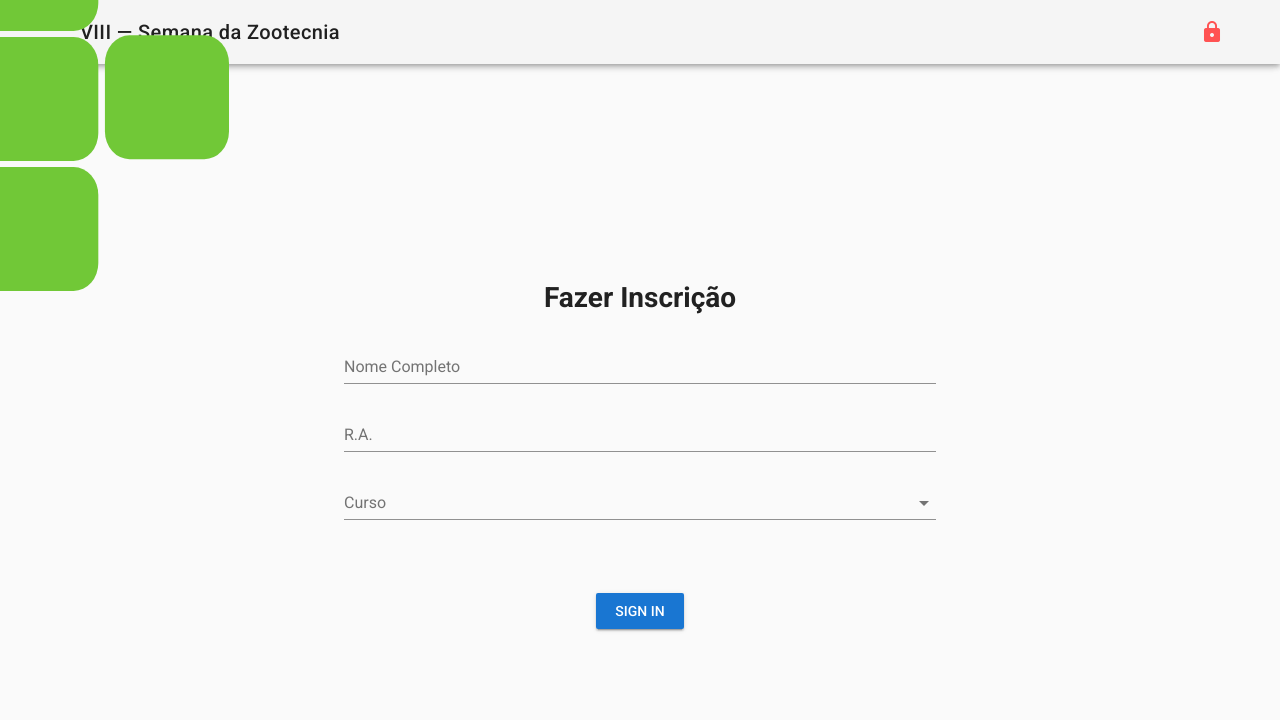
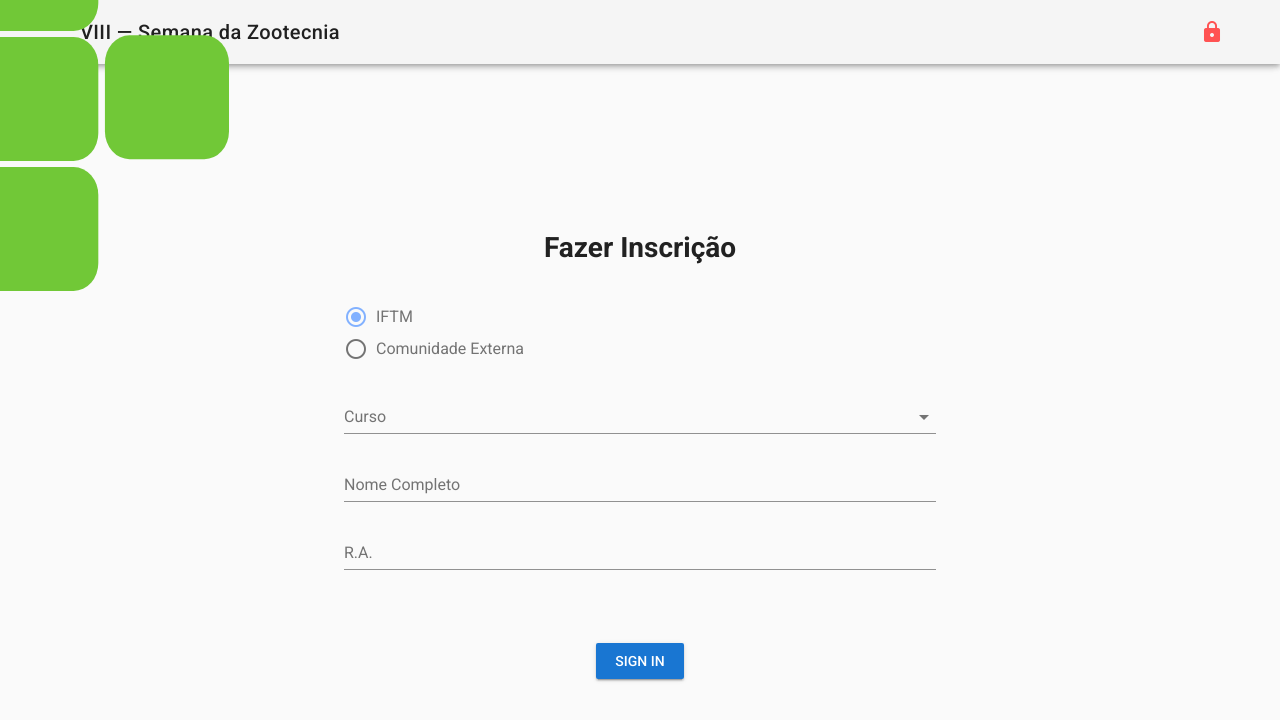
Before and after one commit to luccasFelippeOliveira/frontend-semana-zootecnia, a Vue app: page /inscricao in a window 1280 px wide. Shown: the top 720 px of the page. Built offline with nearby package versions, Linux system fonts and the light colour scheme.

Commit message:
formulario de inscricao feito.

```diff
--- a/src/components/Inscricao.vue
+++ b/src/components/Inscricao.vue
@@ -8,13 +8,32 @@
         <v-form>
           <v-layout column>
             <v-flex>
-              <v-text-field name="nome" label="Nome Completo" id="nome" v-model="name" required></v-text-field>
+              <v-radio-group v-model="radioGroup">
+                <v-radio label="IFTM" value="iftm" ></v-radio>
+                <v-radio label="Comunidade Externa" value="comunidadeExterna"></v-radio>
+              </v-radio-group>
             </v-flex>
-            <v-flex>
-              <v-text-field name="ra" label="R.A." id="password" type="number" required></v-text-field>
+            <v-flex v-if="isIftm">
+              <v-flex >
+                <v-select :items="items" label="Curso"></v-select>
+              </v-flex>
+              <v-flex>
+                <v-text-field label="Nome Completo" id="nome" v-model="name" required></v-text-field>
+              </v-flex>
+              <v-flex>
+                <v-text-field label="R.A." id="password" type="number" required></v-text-field>
+              </v-flex>
             </v-flex>
-            <v-flex>
-              <v-select :items="items" label="Curso"></v-select>
+            <v-flex v-else>
+              <v-flex>
+                <v-text-field label="CPF" id="cpf" required></v-text-field>
+              </v-flex>
+              <v-flex>
+                <v-text-field label="Nome Completo" id="nome" required></v-text-field>
+              </v-flex>
+              <v-flex>
+                <v-text-field label="Instituição" id="instituicao" required></v-text-field>
+              </v-flex>
             </v-flex>
             <v-flex class="text-xs-center" mt-5>
               <v-btn color="primary" type="submit">Sign In</v-btn>
@@ -34,7 +53,18 @@ export default {
       items: [
         { text: 'Zootecnia' },
         { text: 'Outros Cursos' }
-      ]
+      ],
+      radioGroup: 'iftm',
+      isIftm: true
+    }
+  },
+  watch: {
+    radioGroup: function (val) {
+      if (val === 'iftm') {
+        this.isIftm = true
+      } else {
+        this.isIftm = false
+      }
     }
   }
 }
```
